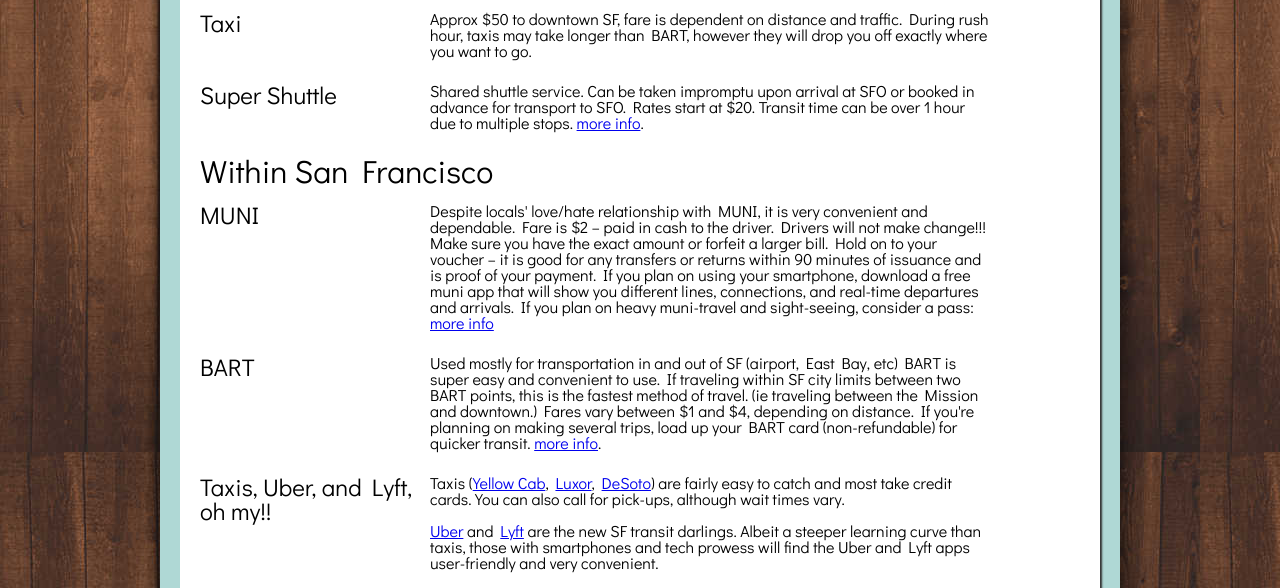
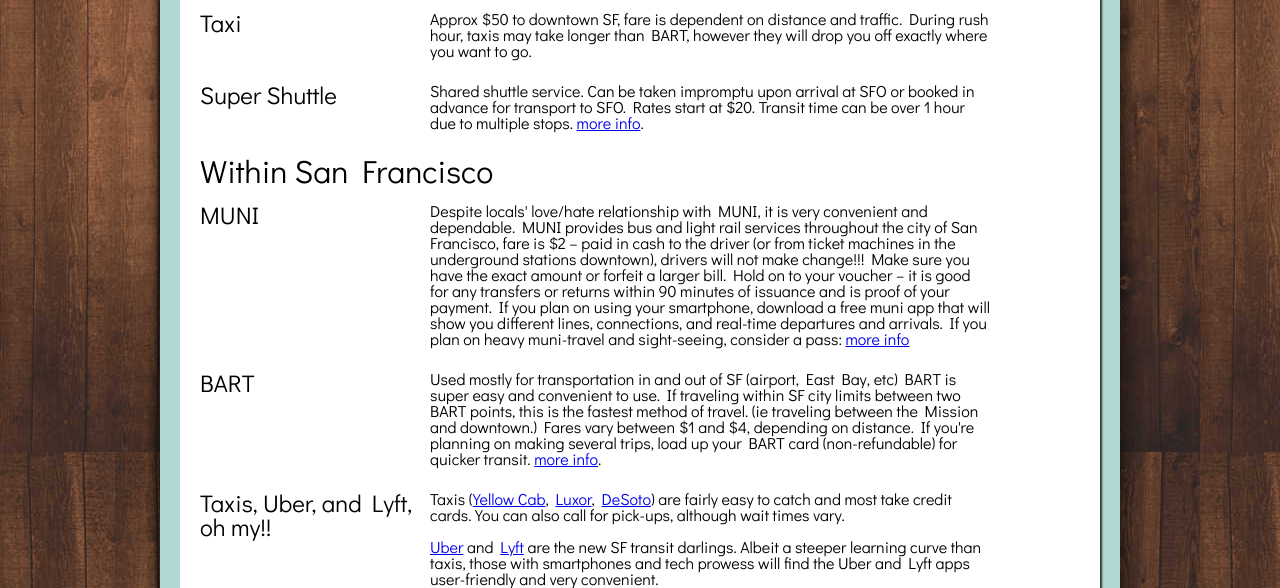
Before and after one commit to seanbelling/brittandsean, a PHP site: page /transportation-general in a window 1280 px wide. Shown: the part 348-936 px from the top of the page. Run offline with PHP 8.4, Linux system fonts and the light colour scheme; some libraries are stand-ins or nearby versions.

Commit message:
fixed transport stuff

```diff
--- a/transportation-general.php
+++ b/transportation-general.php
@@ -51,7 +51,7 @@
 
               <h2>Within San Francisco</h2>
               <div class="clearfix"><div class="term"><h3>MUNI</h3></div>
-              <div class="def"><p>Despite locals' love/hate relationship with MUNI, it is very convenient and dependable. Fare is $2 &ndash; paid in cash to the driver. Drivers will not make change!!! Make sure you have the exact amount or forfeit a larger bill. Hold on to your voucher &ndash; it is good for any transfers or returns within 90 minutes of issuance and is proof of your payment. If you plan on using your smartphone, download a free muni app that will show you different lines, connections, and real-time departures and arrivals. If you plan on heavy muni-travel and sight-seeing, consider a pass: <a href="https://www.sfmta.com/getting-around/transit/fares-passes/visitor-day-passes" target="_blank">more info</a></p></div></div>
+              <div class="def"><p>Despite locals' love/hate relationship with MUNI, it is very convenient and dependable. MUNI provides bus and light rail services throughout the city of San Francisco, fare is $2 &ndash; paid in cash to the driver (or from ticket machines in the underground stations downtown), drivers will not make change!!! Make sure you have the exact amount or forfeit a larger bill. Hold on to your voucher &ndash; it is good for any transfers or returns within 90 minutes of issuance and is proof of your payment. If you plan on using your smartphone, download a free muni app that will show you different lines, connections, and real-time departures and arrivals. If you plan on heavy muni-travel and sight-seeing, consider a pass: <a href="https://www.sfmta.com/getting-around/transit/fares-passes/visitor-day-passes" target="_blank">more info</a></p></div></div>
 
               <div class="clearfix"><div class="term"><h3>BART</h3></div>
               <div class="def"><p>Used mostly for transportation in and out of SF (airport, East Bay, etc) BART is super easy and convenient to use. If traveling within SF city limits between two BART points, this is the fastest method of travel. (ie traveling between the Mission and downtown.) Fares vary between $1 and $4, depending on distance. If you're planning on making several trips, load up your BART card (non-refundable) for quicker transit. <a href="http://www.bart.gov/" target="_blank">more info</a>.</p></div></div>
```
